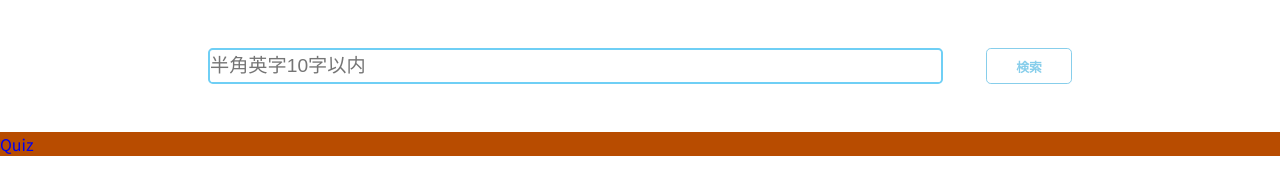
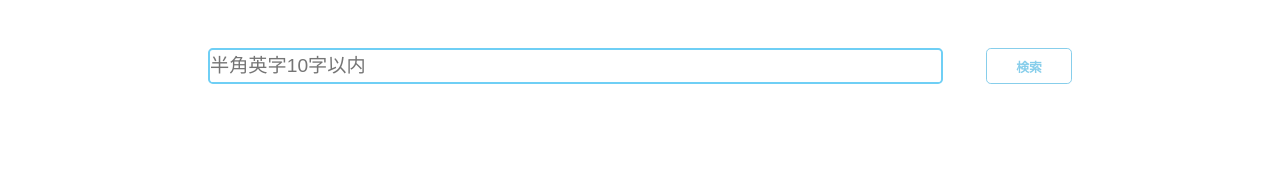
Before and after one commit to phihash/AbbreviationQuiz, a website: page index.html in a window 1280 px wide. Drawn offline with Linux system fonts and the light colour scheme.

Commit message:
footer削除

```diff
--- a/index.html
+++ b/index.html
@@ -21,9 +21,7 @@
     <div id="result" class="result">
     </div>
   </div>
-  <footer class="footer">
-    <a href="https://phihash.github.io/Quiz/">Quiz</a>
-  </footer>
+
   <script src="./dist/main.js"></script>
 </body>
 </html>
```
